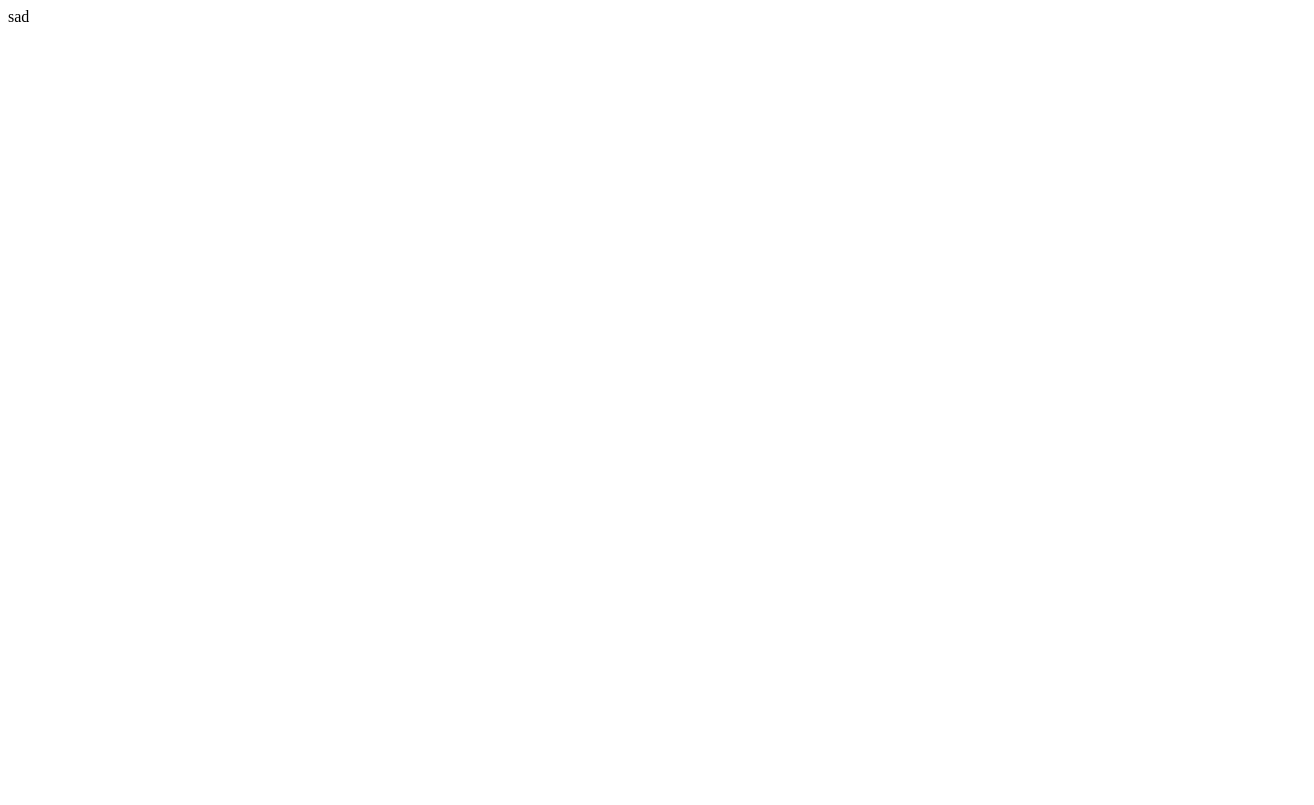
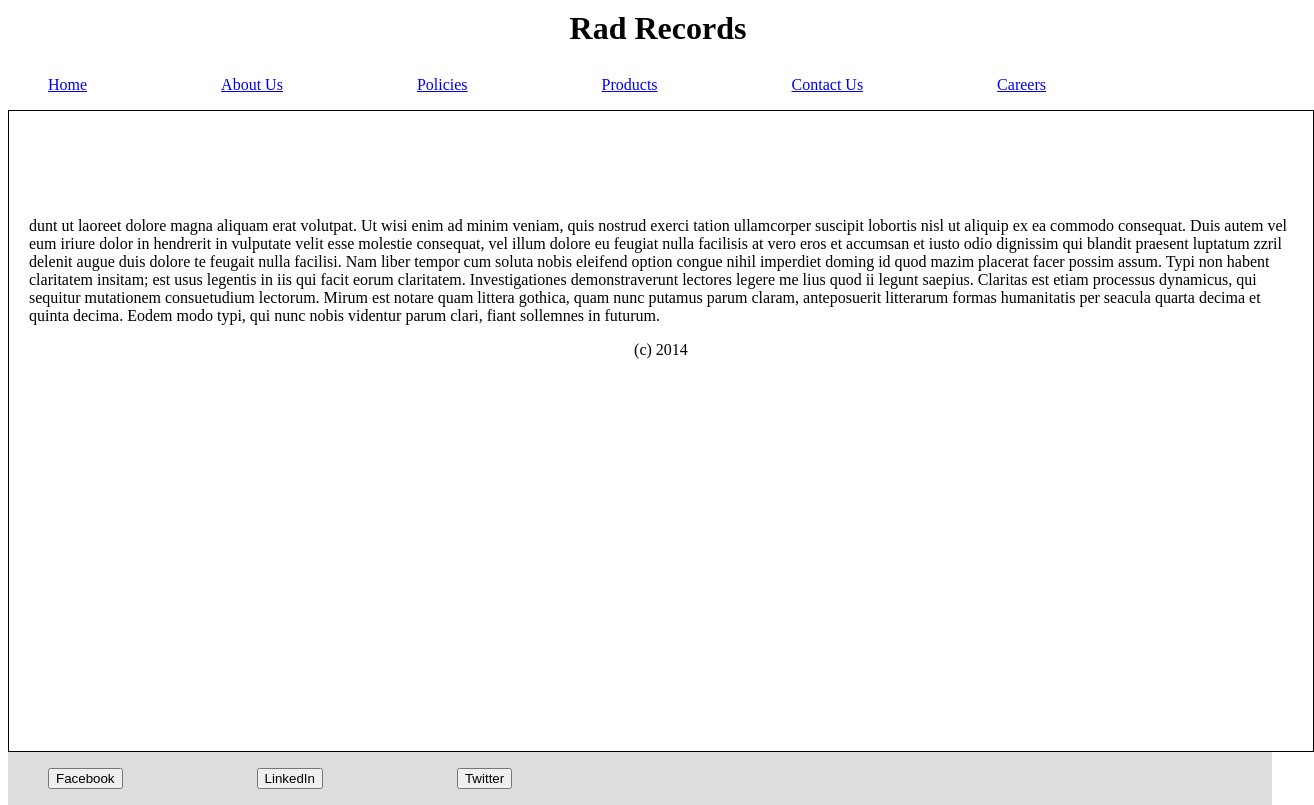
Before and after one commit to dennrock23/finalsite, a plain HTML site: page tshirts.html in a window 1280 px wide. Shown: the whole page, 1314 px wide, since content can reach past the window. Drawn offline with Linux system fonts and the light colour scheme.

Commit message:
Update tshirts.html

```diff
--- a/tshirts.html
+++ b/tshirts.html
@@ -1 +1,81 @@
-sad
+<html>
+
+<head>
+<link rel="stylesheet" href="./mystyle.css">
+<title>Rad Records</title>
+</head>
+
+
+<body>
+
+<div id="wrapper">
+
+<header>
+
+<h1>Rad Records</h1>
+
+</header>
+
+<nav>
+    <ul>
+        <li><a href= "./index.html">Home</a></li>
+        <li><a href= "./aboutus.html">About Us</a></li>
+        <li><a href= "./policies.html">Policies</a></li>
+        <li><a href= "./products.html">Products</a></li>
+        <li><a href= "./contactus.html">Contact Us</a></li>
+        <li><a href= "./careers.html">Careers</a></li>
+
+    </ul>
+</nav>
+
+<article>
+            <header class="article-header">
+                <h1>  </h1>
+            </header>
+            <section>
+
+                <p>dunt ut laoreet dolore magna aliquam erat volutpat. Ut wisi enim ad minim veniam, quis nostrud exerci tation ullamcorper suscipit lobortis nisl ut aliquip ex ea commodo consequat. Duis autem vel eum iriure dolor in hendrerit in vulputate velit esse molestie consequat, vel illum dolore eu feugiat nulla facilisis at vero eros et accumsan et iusto odio dignissim qui blandit praesent luptatum zzril delenit augue duis dolore te feugait nulla facilisi. Nam liber tempor cum soluta nobis eleifend option congue nihil imperdiet doming id quod mazim placerat facer possim assum. Typi non habent claritatem insitam; est usus legentis in iis qui facit eorum claritatem. Investigationes demonstraverunt lectores legere me lius quod ii legunt saepius. Claritas est etiam processus dynamicus, qui sequitur mutationem consuetudium lectorum. Mirum est notare quam littera gothica, quam nunc putamus parum claram, anteposuerit litterarum formas humanitatis per seacula quarta decima et quinta decima. Eodem modo typi, qui nunc nobis videntur parum clari, fiant sollemnes in futurum.</p>
+
+            <footer class="article-footer">
+               <p>(c) 2014</p>
+
+</article>
+
+        <aside>
+
+        <ul>
+
+
+            <li>
+                <form action="http://www.facebook.com">
+        <input type="submit" value="Facebook">
+        </form>
+            </li>
+
+             <li>
+                <form action="http://www.linkedin.com">
+        <input type="submit" value="LinkedIn">
+        </form>
+           </li>
+
+
+              <li>
+                 <form action="http://www.twitter.com">
+        <input type="submit" value="Twitter">
+        </form>
+             </li>
+
+            </ul>
+
+        </aside>
+
+
+
+    <footer id="page-footer">
+        <p></p>
+    </footer>
+</div>
+
+</body>
+
+</html>
```
